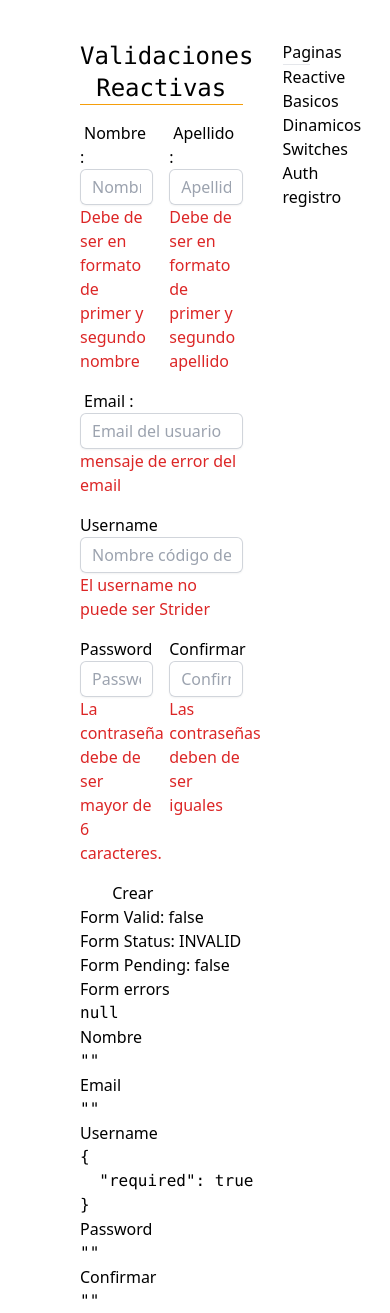
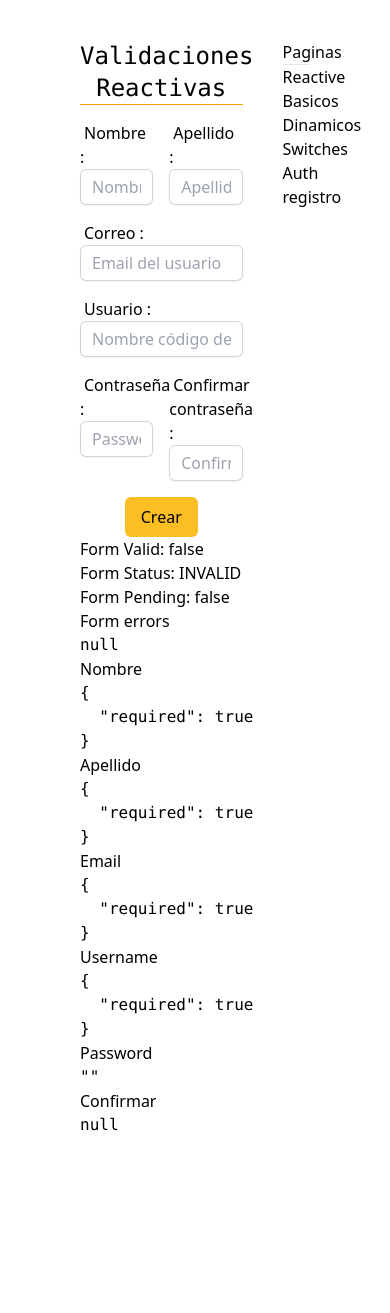
Before and after one commit to NoMeeseeks/07-formApp, an Angular app: page /auth/sign-up in a window 390 px wide. After the commit the page ends 1137 px from the top, so only its background shows below. Built offline with nearby package versions, Linux system fonts and the light colour scheme.

Commit message:
fin de la seccion 18

```diff
--- a/src/app/app.routes.ts
+++ b/src/app/app.routes.ts
@@ -3,11 +3,11 @@ import { Routes } from '@angular/router';
 export const routes: Routes = [
   {
     path: 'reactive',
-    loadChildren: () => import('./reactive/reactive.module').then(m => m.ReactiveModule),
+    loadChildren: () => import('./reactive/reactive-routing.module').then(m => m.ReactiveRoutingModule),
   },
   {
     path: 'auth',
-    loadChildren: () => import('./auth/auth.module').then(m => m.AuthModule),
+    loadChildren: () => import('./auth/auth-routing.module').then(m => m.AuthRoutingModule),
   },
   {
     path: '**',
--- a/src/app/auth/pages/register-page/register-page.component.html
+++ b/src/app/auth/pages/register-page/register-page.component.html
@@ -1,6 +1,6 @@
 <h2 class="text-center font-mono text-2xl text-black">Validaciones Reactivas</h2>
 <hr class="border-amber-500">
-<!-- <div class="grid grid-cols-2 gap-4"> -->
+<div>
   <form class="grid grid-cols-2 gap-4 mt-4" [formGroup]="formulario" (ngSubmit)="onSubmit()" autocomplete="off">
     <!-- Nombre -->
     <div class="col-span-1 rounded-lg ">
@@ -12,7 +12,7 @@
           class="block w-full rounded-md border-0 py-1.5 text-gray-900 shadow-sm ring-1 ring-inset ring-gray-300 placeholder:text-gray-400 focus:ring-2 focus:ring-inset focus:ring-indigo-600 sm:text-sm sm:leading-6"
           placeholder="Nombres del usuario" formControlName="nombre">
 
-      <span class="text-red-600">
+        <span *ngIf="isValidField('nombre')" class="text-red-600">
           Debe de ser en formato de primer y segundo nombre
         </span>
       </div>
@@ -28,81 +28,84 @@
           class="block w-full rounded-md border-0 py-1.5 text-gray-900 shadow-sm ring-1 ring-inset ring-gray-300 placeholder:text-gray-400 focus:ring-2 focus:ring-inset focus:ring-indigo-600 sm:text-sm sm:leading-6"
           placeholder="Apellidos del usuario" formControlName="apellido">
 
-      <span class="text-red-600">
+        <span *ngIf="isValidField('apellido')" class="text-red-600">
           Debe de ser en formato de primer y segundo apellido
         </span>
       </div>
     </div>
 
     <!-- Email -->
-  <div class="col-span-2">
+    <div class="col-span-2 rounded-lg">
       <div class="rounded-lg">
-      <label class="m-1">Email :</label>
+        <label class="m-1">Correo :</label>
       </div>
-    <div class="col-sm-9">
+      <div>
         <input type="email"
           class="block w-full rounded-md border-0 py-1.5 text-gray-900 shadow-sm ring-1 ring-inset ring-gray-300 placeholder:text-gray-400 focus:ring-2 focus:ring-inset focus:ring-indigo-600 sm:text-sm sm:leading-6"
           placeholder="Email del usuario" formControlName="correo">
-      <span class="form-text text-red-600">
+        <span *ngIf="isValidField('correo')" class="text-red-600">
           mensaje de error del email
         </span>
       </div>
     </div>
 
     <!-- Username -->
-  <div class="col-span-2">
-    <label class="col-sm-3 col-form-label">Username</label>
-    <div class="col-sm-9">
+    <div class="col-span-2 rounded-lg ">
+      <div class="rounded-lg">
+        <label class="m-1">Usuario :</label>
+      </div>
+      <div>
         <input type="text"
           class="block w-full rounded-md border-0 py-1.5 text-gray-900 shadow-sm ring-1 ring-inset ring-gray-300 placeholder:text-gray-400 focus:ring-2 focus:ring-inset focus:ring-indigo-600 sm:text-sm sm:leading-6"
           placeholder="Nombre código del usuario" formControlName="usuario">
-      <span class="form-text text-red-600">
+        <span *ngIf="isValidField('usuario')" class="form-text text-red-600">
           El username no puede ser Strider
         </span>
       </div>
     </div>
 
     <!-- Password -->
-  <div class="col-span-1">
-    <label class="col-sm-3 col-form-label">Password</label>
-    <div class="col-sm-9">
+    <div class="col-span-1 rounded-lg ">
+      <div class="rounded-lg">
+        <label class="m-1">Contraseña :</label>
+      </div>
+      <div>
         <input type="password"
           class="block w-full rounded-md border-0 py-1.5 text-gray-900 shadow-sm ring-1 ring-inset ring-gray-300 placeholder:text-gray-400 focus:ring-2 focus:ring-inset focus:ring-indigo-600 sm:text-sm sm:leading-6"
           placeholder="Password de su cuenta" formControlName="contrasena">
 
-      <span class="form-text text-red-600">
+        <span *ngIf="isValidField('contrasena')" class="form-text text-red-600">
           La contraseña debe de ser mayor de 6 caracteres.
         </span>
       </div>
     </div>
 
     <!-- Password2 -->
-  <div class="col-span-1">
-    <label class="col-sm-3 col-form-label">Confirmar</label>
-    <div class="col-sm-9">
+    <div class="col-span-1 rounded-lg ">
+      <div class="rounded-lg">
+        <label class="m-1">Confirmar contraseña :</label>
+      </div>
+      <div>
         <input type="password"
           class="block w-full rounded-md border-0 py-1.5 text-gray-900 shadow-sm ring-1 ring-inset ring-gray-300 placeholder:text-gray-400 focus:ring-2 focus:ring-inset focus:ring-indigo-600 sm:text-sm sm:leading-6"
           placeholder="Confirmar la contraseña" formControlName="confirmacionContrasena">
 
-      <span class="form-text text-red-600">
+        <span *ngIf="isValidField('confirmacionContrasena')" class="form-text text-red-600">
           Las contraseñas deben de ser iguales
         </span>
       </div>
     </div>
 
-
-  <div class="row">
-    <div class="col">
-      <button class="btn btn-primary float-end" type="submit">
+    <div class="col-span-2 grid justify-items-center ">
+      <button class="bg-amber-400 rounded-md py-2 px-4 text-center" type="submit">
         Crear
       </button>
     </div>
+
+  </form>
 </div>
 
-</form>
-<!-- </div> -->
-
-
+<div>
   <h2>Form Valid: {{ formulario.valid }} </h2>
   <h2>Form Status: {{ formulario.status }} </h2>
   <h2>Form Pending: {{ formulario.pending }} </h2>
@@ -110,10 +113,13 @@
   <pre>{{  formulario.errors|json }}</pre>
 
   <h5>Nombre</h5>
-<pre>{{  formulario.value.nombre |json   }}</pre>
+  <pre>{{  formulario.controls['nombre'].errors|json   }}</pre>
+
+  <h5>Apellido</h5>
+  <pre>{{  formulario.controls['apellido'].errors |json   }}</pre>
 
   <h5>Email</h5>
-<pre>{{  formulario.value.correo |json  }}</pre>
+  <pre>{{  formulario.controls['correo'].errors|json  }}</pre>
 
   <h5>Username</h5>
   <pre>{{  formulario.controls['usuario'].errors |json  }}</pre>
@@ -123,4 +129,5 @@
   <pre>{{  formulario.value.contrasena |json }}</pre>
 
   <h5>Confirmar</h5>
-<pre>{{  formulario.value.confirmacionContrasena |json  }}</pre>
+  <pre>{{  formulario.controls['confirmacionContrasena'].errors  |json  }}</pre>
+</div>
--- a/src/app/auth/pages/register-page/register-page.component.ts
+++ b/src/app/auth/pages/register-page/register-page.component.ts
@@ -1,6 +1,9 @@
 import { CommonModule, JsonPipe } from '@angular/common';
 import { Component } from '@angular/core';
-import { FormBuilder, FormGroup, FormsModule, ReactiveFormsModule, Validators } from '@angular/forms';
+import { FormBuilder, FormsModule, ReactiveFormsModule, Validators } from '@angular/forms';
+// import * as CustomValidators from '../../../shared/validators/validators';
+import { ValidatorsService } from '../../../shared/service/validators.service';
+import { EmailValidatorService } from '../../../shared/validators/email-validator.service';
 
 @Component({
   standalone: true,
@@ -10,18 +13,25 @@ import { FormBuilder, FormGroup, FormsModule, ReactiveFormsModule, Validators }
 })
 export class RegisterPageComponent {
   public formulario = this.formBuilder.group({
-    nombre: ['', [Validators.required]],
-    apellido: ['', [Validators.required]],
-    correo: ['', [Validators.required]],
-    usuario: ['', [Validators.required]],
+    nombre: ['', [Validators.required, Validators.pattern(this.validatorsService.firstNameAndLastnamePattern)]],
+    apellido: ['', [Validators.required, Validators.pattern(this.validatorsService.firstNameAndLastnamePattern)]],
+    correo: ['', [Validators.required, Validators.pattern(this.validatorsService.emailPattern)], [new EmailValidatorService()]],
+    //como se cuando es sincrona es cuando esta con un observable, si no estamos usando nada sincrono
+    usuario: ['', [Validators.required, this.validatorsService.cantBeStrider]],
     contrasena: ['', [Validators.required, Validators.minLength(6)]],
     confirmacionContrasena: ['', [Validators.required]],
+  }, {
+    validators: [
+      this.validatorsService.isFieldOneEqualFielTwo('contrasena', 'confirmacionContrasena')
+    ]
   })
 
-  constructor(private formBuilder: FormBuilder) { }
+  constructor(private formBuilder: FormBuilder,
+    private validatorsService: ValidatorsService
+  ) { }
 
   isValidField(field: string) {
-
+    return this.validatorsService.isValidField(this.formulario, field)
   }
 
   onSubmit() {
--- /dev/null
+++ b/src/app/shared/service/validators.service.ts
@@ -0,0 +1,43 @@
+import { Injectable } from '@angular/core';
+import { AbstractControl, FormControl, FormGroup, ValidationErrors } from '@angular/forms';
+
+@Injectable({ providedIn: 'root' })
+export class ValidatorsService {
+  public firstNameAndLastnamePattern: string = '([a-zA-Z]+) ([a-zA-Z]+)';
+  public emailPattern: string = "^[a-z0-9._%+-]+@[a-z0-9.-]+\\.[a-z]{2,4}$";
+
+  cantBeStrider = (control: FormControl): ValidationErrors | null => {
+
+    const value: string = control.value.trim().toLowerCase();
+    if (value === 'strider') {
+      return {
+        noStrider: true,
+      }
+    }
+    return null;
+  }
+
+
+  isValidField(form: FormGroup, field: string): boolean | null {
+    return form.controls[field].errors && form.controls[field].touched;
+  }
+
+
+  isFieldOneEqualFielTwo(field: string, field2: string) {
+    return (formGroup: AbstractControl): ValidationErrors | null => {
+      const fieldValueUno = formGroup.get(field)?.value;
+      const fieldValueDos = formGroup.get(field2)?.value;
+
+      if (fieldValueUno !== fieldValueDos) {
+        formGroup.get(field2)?.setErrors({ notEqual: true });
+        return {
+          notEqual: true
+        };
+      };
+
+      formGroup.get(field2)?.setErrors(null);
+
+      return null;
+    }
+  }
+}
--- /dev/null
+++ b/src/app/shared/validators/email-validator.service.ts
@@ -0,0 +1,37 @@
+import { Injectable } from '@angular/core';
+import { AbstractControl, AsyncValidator, ValidationErrors } from '@angular/forms';
+import { Observable, delay, of } from 'rxjs';
+
+@Injectable({ providedIn: 'root' })
+export class EmailValidatorService implements AsyncValidator {
+
+  // validate(control: AbstractControl): Observable<ValidationErrors | null> {
+  //   const email = control.value;
+  //   console.log({ email })
+  //   return of({
+  //     emailTaken: true
+  //   })
+  // }
+
+  validate(control: AbstractControl): Observable<ValidationErrors | null> {
+    const email = control.value;
+
+    //creando un observable
+    const httpCallObservable = new Observable<ValidationErrors | null>((subscriber) => {
+
+      console.log({ email })
+      if (email === 'Xavier@gmail.com') {
+        subscriber.next({
+          emailTaken: true
+        });
+        subscriber.complete();
+      }
+      subscriber.next(null)
+      subscriber.complete();
+
+    }).pipe(
+      delay(300)
+    )
+    return httpCallObservable;
+  }
+}
--- /dev/null
+++ b/src/app/shared/validators/validators.ts
@@ -0,0 +1,15 @@
+import { FormControl, ValidationErrors } from "@angular/forms";
+
+export const firstNameAndLastnamePattern: string = '([a-zA-Z]+) ([a-zA-Z]+)';
+export const emailPattern: string = "^[a-z0-9._%+-]+@[a-z0-9.-]+\\.[a-z]{2,4}$";
+
+export const cantBeStrider = (control: FormControl): ValidationErrors | null => {
+
+  const value: string = control.value.trim().toLowerCase();
+  if (value === 'strider') {
+    return {
+      noStrider: true,
+    }
+  }
+  return null;
+}
```
Also changed, not shown: src/app/auth/auth.module.ts (deleted, +0 -14 lines), src/app/reactive/reactive.module.ts (deleted, +0 -17 lines). Lines whose indentation alone changed are shown as unchanged.
